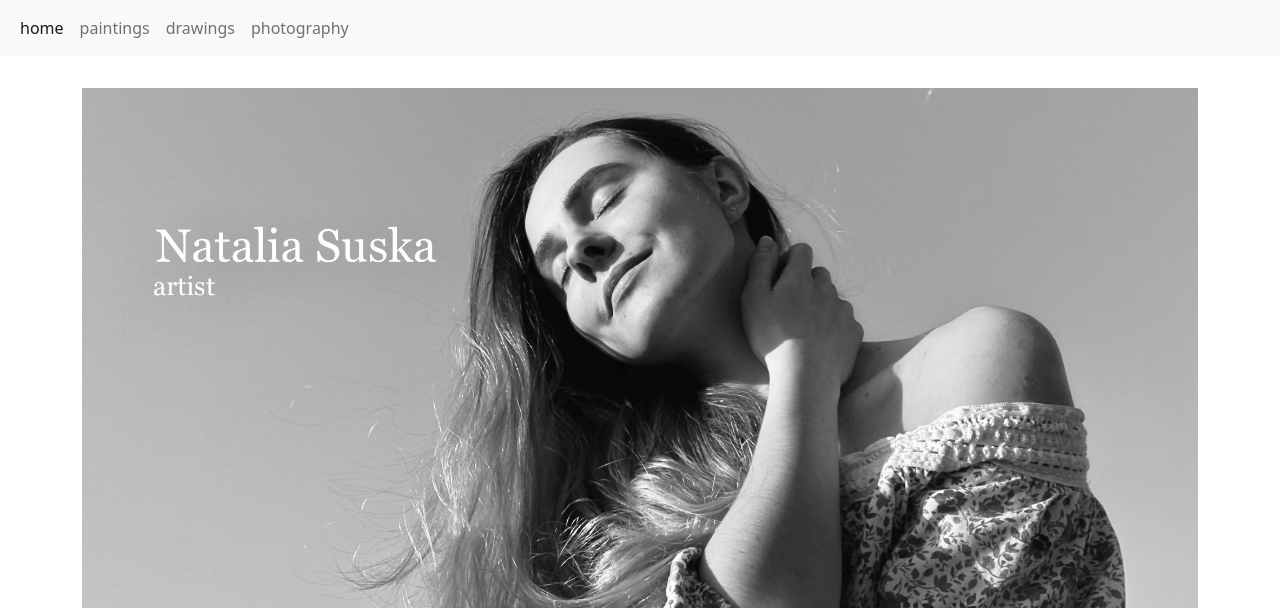
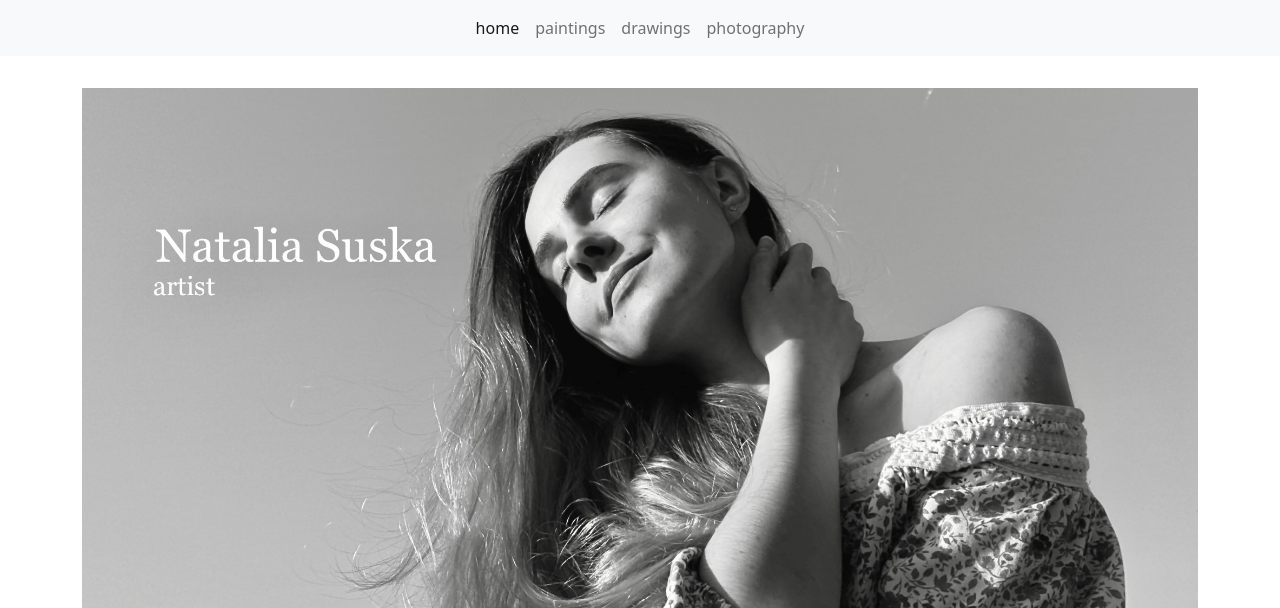
Before and after one commit to nataliasuska/natalia, a Flask app: page / in a window 1280 px wide. Shown: the top 608 px of the page. Run offline with Flask 2, Linux system fonts and the light colour scheme.

Commit message:
minor aesthetics

```diff
--- a/website/templates/bootstrap_layout.html
+++ b/website/templates/bootstrap_layout.html
@@ -61,7 +61,7 @@
             </button>
 
             <div class="collapse navbar-collapse justify-content-center" id="navbarCentered">
-                <ul class="navbar-nav me-auto mb-2 mb-lg-0">
+                <ul class="navbar-nav mb-2 mb-lg-0">
 
                     {% for href, page_id, link_text in nav_links %}
                     {% if page_id == active_page %}
--- a/website/templates/home.html
+++ b/website/templates/home.html
@@ -4,7 +4,6 @@
 
 {% block content %}
     <img src="https://github.com/nataliasuska/natalia/blob/main/website/templates/portfolio/cover.jpg?raw=true" class="img-fluid" alt="Photo of Natalia">
-    <br>
     <br>
     <br>
     <br>
--- a/website/templates/photography.html
+++ b/website/templates/photography.html
@@ -4,7 +4,11 @@
 
 {% block content %}
 
-    <h1>photography</h1>
+    <div class="p-5 text-center bg-light">
+        <h1 class="mb-3">photography</h1>
+    </div>
+    <br>
+    <br>
 
     <div class="container">
         <div class="row">
```
